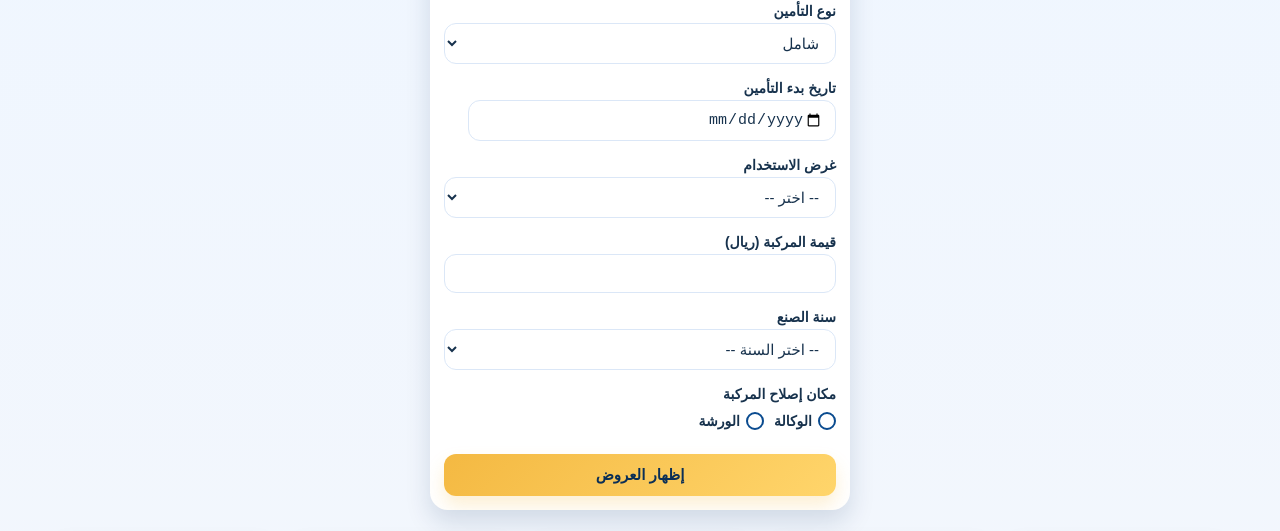
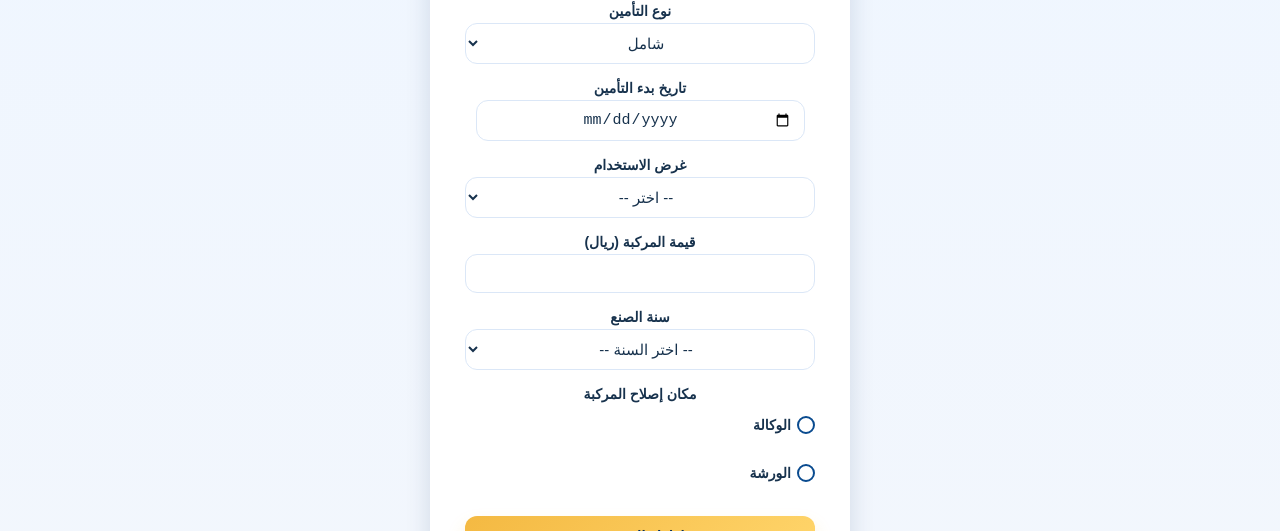
Before and after one commit to alwtnyaldm-glitch/tameenbcare, a plain HTML site: page public/form.html in a window 1280 px wide. Shown: the part 196-727 px from the top of the page. Drawn offline with Linux system fonts and the light colour scheme.

Commit message:
Update form.html

```diff
--- a/public/form.html
+++ b/public/form.html
@@ -307,6 +307,68 @@
     #start-date{
       width: 94%;
     }
+    /* 1. جعل حاوية الفورم تستخدم Flexbox لتوسيط كل العناصر بداخلها */
+.form-wrapper {
+  width: min(100% - 18px, 420px);
+  margin: 90px auto 24px;
+  background: var(--surface);
+  border-radius: 18px;
+  box-shadow: 0 12px 26px rgba(10, 41, 82, 0.14);
+  overflow: hidden;
+  display: flex;
+  flex-direction: column;
+  align-items: center; /* توسيط العناصر أفقياً */
+}
+
+/* 2. جعل العنوان في المنتصف */
+.form-header {
+  width: 100%;
+  text-align: center;
+  padding: 14px 14px 8px;
+  font-size: 22px;
+  font-weight: 800;
+}
+
+/* 3. جعل جسم الفورم يأخذ كامل العرض ويوسع كل العناصر */
+.form-body {
+  width: 90%; /* عرض محتويات الفورم */
+  display: flex;
+  flex-direction: column;
+  align-items: center;
+}
+
+/* 4. الحقول تأخذ كامل عرض الـ form-body وتتوسط */
+select,
+input[type="text"],
+input[type="tel"],
+input[type="date"],
+input[type="number"] {
+  width: 100%;
+  padding: 10px 12px;
+  border: 1px solid var(--line);
+  border-radius: 12px;
+  margin-bottom: 10px;
+  text-align: center; /* النص داخل الحقل في المنتصف */
+  direction: rtl; /* الحفاظ على الكتابة بالعربية */
+}
+
+/* 5. توسيط التسميات (Labels) */
+label {
+  width: 100%;
+  text-align: center;
+  margin: 6px 0 4px;
+  font-size: 14px;
+  font-weight: 700;
+}
+
+/* 6. توسيط مجموعة الراديو */
+.radio-group-modern {
+  display: flex;
+  justify-content: center;
+  gap: 20px;
+  width: 100%;
+  margin-bottom: 10px;
+}
   </style>
 </head>
 <body>
```
